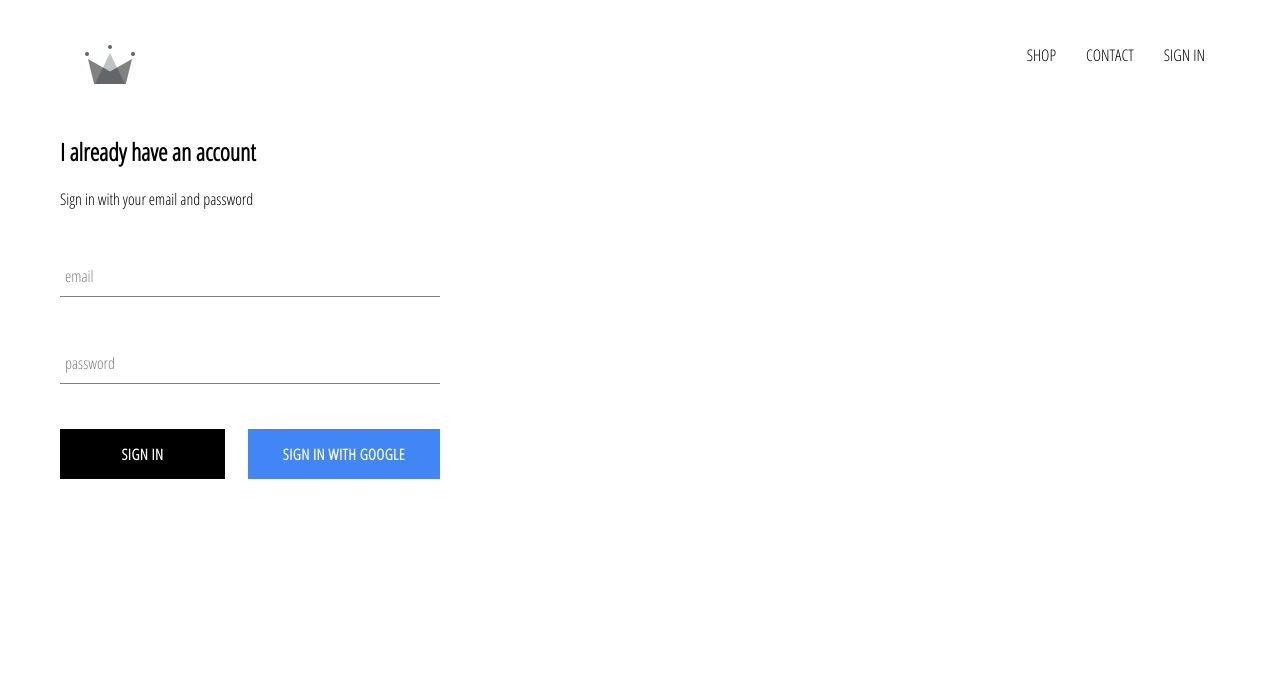
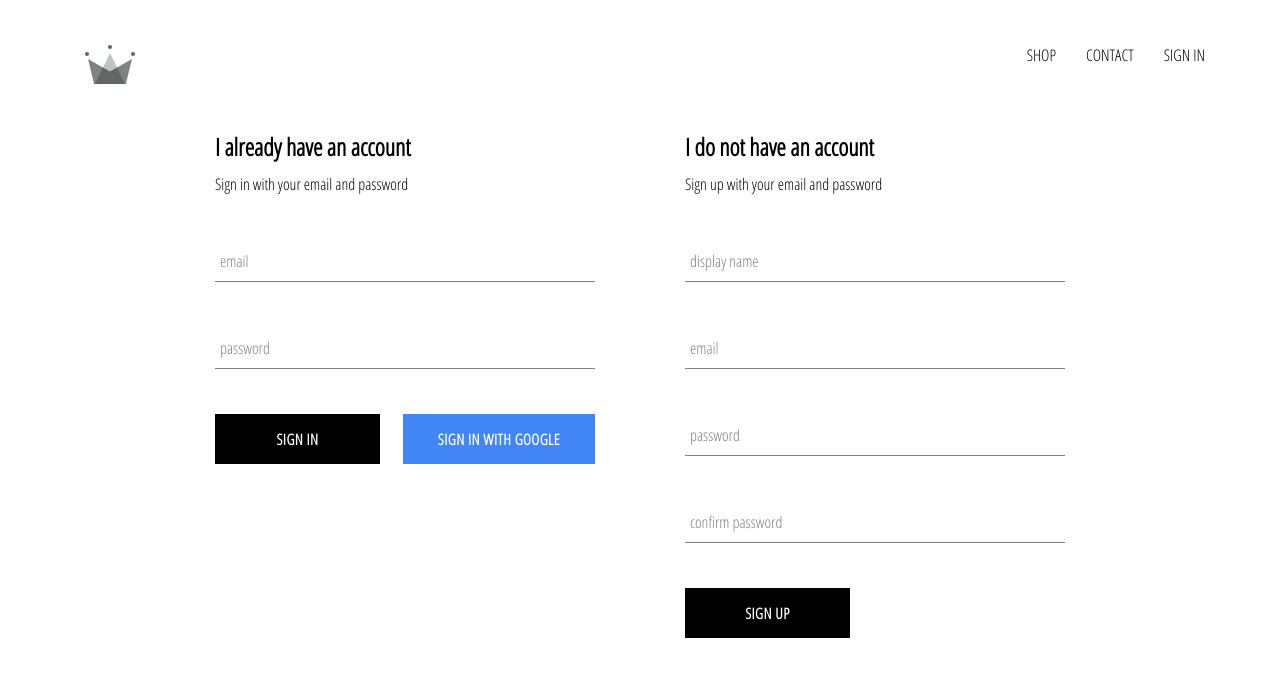
Before and after one commit to Saf3ty1nnumb3rs/shop_project, a React (Create React App) app: page /signin in a window 1280 px wide. Shown: the top 676 px of the page. Built offline with nearby package versions, Linux system fonts and the light colour scheme; no server answers.

Commit message:
Sign Up form and logic built

```diff
--- a/src/App.js
+++ b/src/App.js
@@ -5,7 +5,7 @@
 import ShopPage from './pages/shoppage/ShopPage'
 import SignInSignUpPage from './pages/sign-in-sign-up/SignInSignUpPage'
 
-import { auth } from './firebase/firebase'
+import { auth, createUserProfileDocument } from './firebase/firebase'
 
 import './App.css'
 
@@ -20,8 +20,24 @@
   unsubscribeFromAuth = null
 
   componentDidMount() {
-    this.unsubscribeFromAuth = auth.onAuthStateChanged(user => {
-      this.setState({ currentUser: user })
+    this.unsubscribeFromAuth = auth.onAuthStateChanged(async userAuth => {
+      if (userAuth) {
+        const userRef = await createUserProfileDocument(userAuth)
+        userRef.onSnapshot(snapShot => {
+          this.setState(
+            {
+              currentUser: {
+                id: snapShot.id,
+                ...snapShot.data()
+              }
+            },
+            () => {
+              console.log(this.state)
+            }
+          )
+        })
+      }
+      this.setState({ currentUser: userAuth })
     })
   }
 
--- a/src/components/custom-button/CustomButton.js
+++ b/src/components/custom-button/CustomButton.js
@@ -1,8 +1,8 @@
 import React from 'react'
 import './CustomButton.scss'
 
-const CustomButton = ({ children, isGoogleSignIn, ...otherProps }) => (
-  <button className={`${isGoogleSignIn ? 'google-sign-in' : ''} custom-button`} {...otherProps}>
+const CustomButton = ({ children, isgooglesignin, ...otherProps }) => (
+  <button className={`${isgooglesignin ? 'google-sign-in' : ''} custom-button`} {...otherProps}>
     {children}
   </button>
 )
--- a/src/components/sign-in/SignIn.js
+++ b/src/components/sign-in/SignIn.js
@@ -18,7 +18,7 @@
 
   return (
     <div className="sign-in">
-      <h2>I already have an account</h2>
+      <h2 className="title">I already have an account</h2>
       <span>Sign in with your email and password</span>
 
       <form onSubmit={handleSubmit}>
@@ -40,7 +40,7 @@
         />
         <div className="buttons">
           <CustomButton type="submit">Sign In</CustomButton>
-          <CustomButton isGoogleSignIn onClick={signInWithGoogle}>
+          <CustomButton isgooglesignin onClick={signInWithGoogle}>
             Sign In With Google
           </CustomButton>
         </div>
--- /dev/null
+++ b/src/components/sign-up/SignUp.js
@@ -0,0 +1,79 @@
+import React, { useState } from 'react'
+import FormInput from '../form-input/FormInput'
+import CustomButton from '../custom-button/CustomButton'
+
+import { auth, createUserProfileDocument } from '../../firebase/firebase'
+
+import './SignUp.scss'
+
+const SignUp = () => {
+  const [displayName, setDisplayName] = useState('')
+  const [email, setEmail] = useState('')
+  const [password, setPassword] = useState('')
+  const [confirmPassword, setConfirmPassword] = useState('')
+
+  const handleSubmit = async event => {
+    event.preventDefault()
+    if (password !== confirmPassword) {
+      alert('passwords do not match')
+      return
+    }
+    try {
+      const { user } = await auth.createUserWithEmailAndPassword(email, password)
+      await createUserProfileDocument(user, { displayName })
+      setDisplayName('')
+      setEmail('')
+      setPassword('')
+      setConfirmPassword('')
+    } catch (error) {
+      console.error(error)
+    }
+  }
+
+  return (
+    <div className="sign-up">
+      <h2 className="title">I do not have an account</h2>
+      <span>Sign up with your email and password</span>
+
+      <form className="sign-up-form" onSubmit={handleSubmit}>
+        <FormInput
+          name="displayName"
+          type="text"
+          label="display name"
+          value={displayName}
+          required
+          handleChange={e => setDisplayName(e.target.value)}
+        />
+        <FormInput
+          name="email"
+          type="email"
+          label="email"
+          value={email}
+          required
+          handleChange={e => setEmail(e.target.value)}
+        />
+        <FormInput
+          name="password"
+          type="password"
+          label="password"
+          value={password}
+          required
+          handleChange={e => setPassword(e.target.value)}
+        />
+        <FormInput
+          name="confirmPassword"
+          type="password"
+          label="confirm password"
+          value={confirmPassword}
+          required
+          handleChange={e => setConfirmPassword(e.target.value)}
+        />
+        <div className="buttons">
+          <CustomButton type="submit">Sign Up</CustomButton>
+        </div>
+      </form>
+    </div>
+  )
+}
+
+export default SignUp
--- /dev/null
+++ b/src/components/sign-up/SignUp.scss
@@ -0,0 +1,13 @@
+.sign-up {
+  width: 380px;
+  display: flex;
+  flex-direction: column;
+}
+.title {
+  margin: 10px 0;
+}
+
+.buttons {
+  display: flex;
+  justify-content: space-between;
+}
--- a/src/firebase/firebase.js
+++ b/src/firebase/firebase.js
@@ -13,6 +13,26 @@
   measurementId: 'G-QQWBW2662C'
 }
 
+export const createUserProfileDocument = async (userAuth, additionalData) => {
+  if (!userAuth) return
+  const userRef = firestore.doc(`users/${userAuth.uid}`)
+  const snapshot = await userRef.get()
+  if (!snapshot.exists) {
+    const { displayName, email } = userAuth
+    const createdAt = new Date()
+    try {
+      await userRef.set({
+        displayName,
+        email,
+        createdAt,
+        ...additionalData
+      })
+    } catch (error) {
+      console.log('error creating user', error.message)
+    }
+  }
+  return userRef
+}
 firebase.initializeApp(config)
 
 export const auth = firebase.auth()
--- a/src/pages/sign-in-sign-up/SignInSignUpPage.js
+++ b/src/pages/sign-in-sign-up/SignInSignUpPage.js
@@ -1,5 +1,6 @@
 import React from 'react'
 import SignIn from '../../components/sign-in/SignIn'
+import SignUp from '../../components/sign-up/SignUp'
 
 import './SignInSignUpPage.scss'
 
@@ -7,6 +8,7 @@
   return (
     <div className="sign-in-and-sign-up">
       <SignIn />
+      <SignUp />
     </div>
   )
 }
--- a/src/pages/sign-in-sign-up/SignInSignUpPage.scss
+++ b/src/pages/sign-in-sign-up/SignInSignUpPage.scss
@@ -0,0 +1,6 @@
+.sign-in-and-sign-up {
+  width: 850px;
+  display: flex;
+  justify-content: space-between;
+  margin: 30px auto;
+}
```
